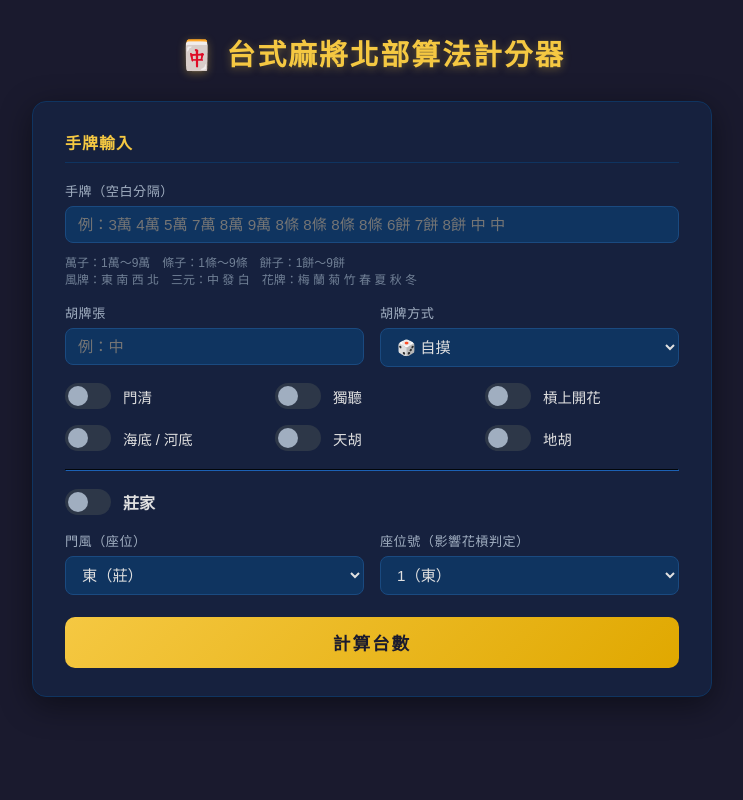
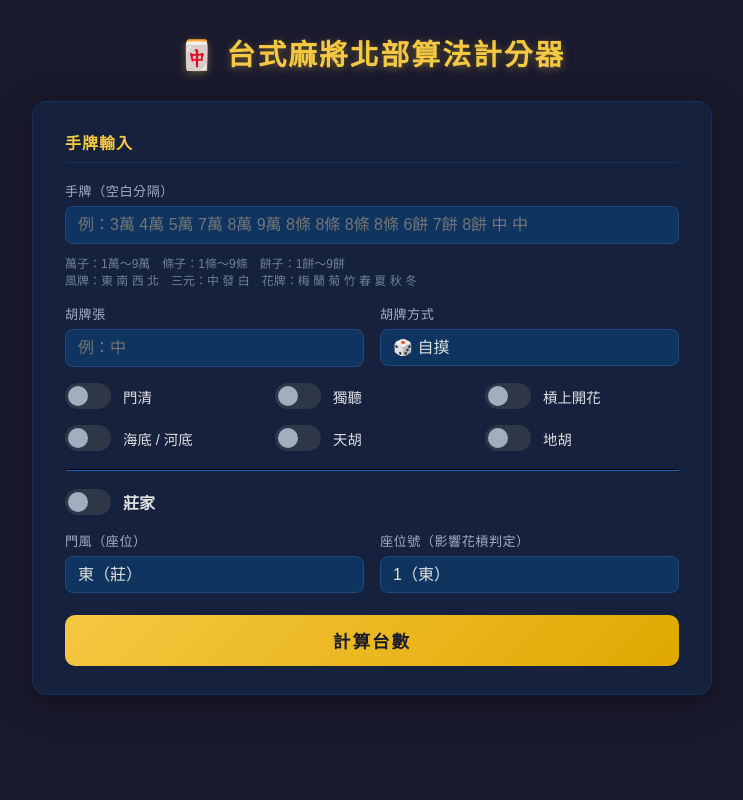
Before and after one commit to bigsmallbelly/python-, a Flask app: page / in a window 1280 px wide. Shown: the whole page, without its empty margins (268-1011 px from the left). Run offline with Flask 3, Linux system fonts and the light colour scheme.

Commit message:
Fix mobile Safari access and CSS compatibility
- app.py: listen on 0.0.0.0 so phones on the same network can connect,
  print LAN IP at startup for easy copy-paste on mobile
- index.html:
  - Replace CSS inset shorthand with top/right/bottom/left (Safari <14.1)
  - font-size: 16px on inputs to prevent iOS auto-zoom
  - -webkit-appearance: none on inputs, select, button
  - -webkit-transition / -webkit-overflow-scrolling / -webkit-text-size-adjust
  - touch-action: manipulation on submit button for faster tap response
  - -webkit-tap-highlight-color: transparent to remove grey tap flash

https://claude.ai/code/session_018XNkGPQP8b9ntci7LrsP4U

```diff
--- a/app.py
+++ b/app.py
@@ -122,4 +122,9 @@ def score():
 
 
 if __name__ == "__main__":
-    app.run(debug=True, port=5000)
+    import socket
+    hostname = socket.gethostname()
+    local_ip = socket.gethostbyname(hostname)
+    print(f"\n  本機：  http://localhost:5000")
+    print(f"  區網：  http://{local_ip}:5000  ← 手機用這個\n")
+    app.run(debug=True, host="0.0.0.0", port=5000)
--- a/templates/index.html
+++ b/templates/index.html
@@ -6,6 +6,10 @@
   <title>台式麻將北部算法計分器</title>
   <style>
     *, *::before, *::after { box-sizing: border-box; margin: 0; padding: 0; }
+
+    /* Safari 捲動 */
+    html { -webkit-text-size-adjust: 100%; }
+    body { -webkit-overflow-scrolling: touch; }
 
     body {
       font-family: "Noto Sans TC", "Microsoft JhengHei", sans-serif;
@@ -67,11 +71,14 @@
       border: 1px solid #1a4a80;
       border-radius: 8px;
       color: #e0e0e0;
-      font-size: .95rem;
+      font-size: 16px;          /* 防止 iOS Safari 自動放大 */
       padding: 9px 12px;
       outline: none;
+      -webkit-transition: border-color .2s;
       transition: border-color .2s;
       width: 100%;
+      -webkit-appearance: none; /* 移除 iOS 預設樣式 */
+      appearance: none;
     }
     input[type="text"]:focus,
     input[type="number"]:focus,
@@ -96,10 +103,11 @@
     .switch input { opacity: 0; width: 0; height: 0; }
     .slider {
       position: absolute;
-      inset: 0;
+      top: 0; right: 0; bottom: 0; left: 0;
       background: #2d3748;
       border-radius: 26px;
       cursor: pointer;
+      -webkit-transition: .3s;
       transition: .3s;
     }
     .slider::before {
@@ -109,6 +117,7 @@
       left: 3px; bottom: 3px;
       background: #a0aec0;
       border-radius: 50%;
+      -webkit-transition: .3s;
       transition: .3s;
     }
     .switch input:checked + .slider { background: #f5c842; }
@@ -137,8 +146,13 @@
       color: #1a1a2e;
       cursor: pointer;
       letter-spacing: 2px;
+      -webkit-transition: opacity .2s, -webkit-transform .1s;
       transition: opacity .2s, transform .1s;
       margin-top: 6px;
+      -webkit-tap-highlight-color: transparent;
+      -webkit-appearance: none;
+      appearance: none;
+      touch-action: manipulation;
     }
     button[type="submit"]:hover { opacity: .9; }
     button[type="submit"]:active { transform: scale(.98); }
```
